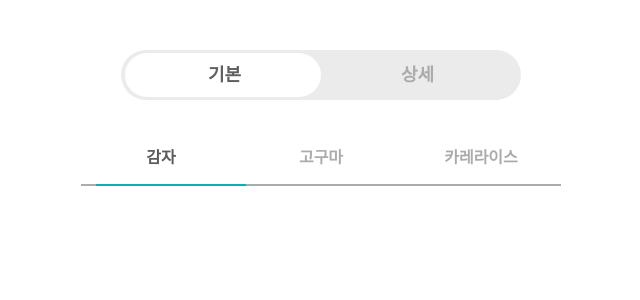
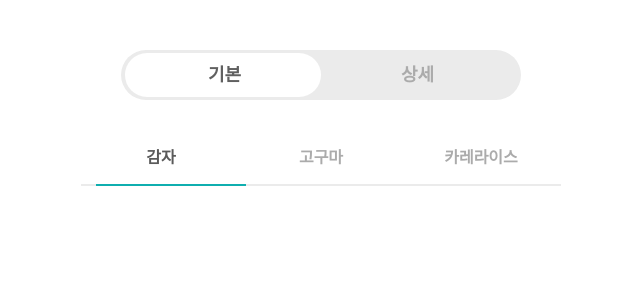
Before and after one commit to leedawnn/wanted_pre_onboarding, a React (Create React App) app: page / in a window 1280 px wide. Shown: the top 300 px of the page, without its empty margins (319-959 px from the left). Built offline with nearby package versions, Linux system fonts and the light colour scheme.

Commit message:
style: Modify color of border-bottom

```diff
--- a/src/components/Tab.js
+++ b/src/components/Tab.js
@@ -47,7 +47,7 @@ const TabMenus = styled.ul`
   height: 34px;
   display: flex;
   justify-content: space-around;
-  border-bottom: 2px solid #ababab;
+  border-bottom: 2px solid #ebebeb;
 `;
 
 const TabMenu = styled.li`
```
